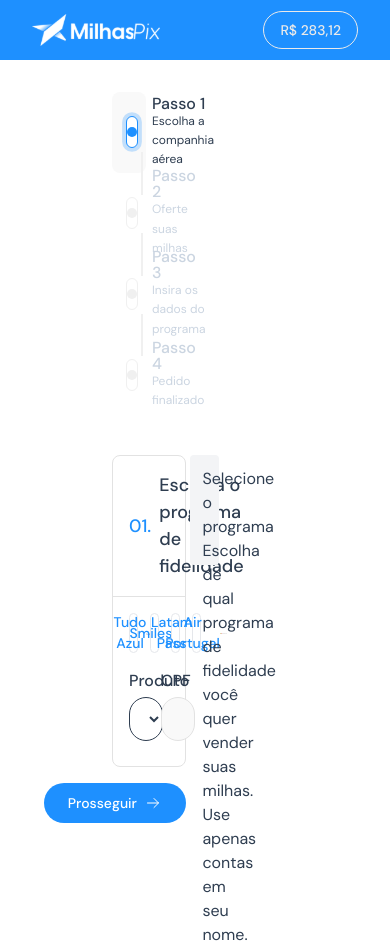
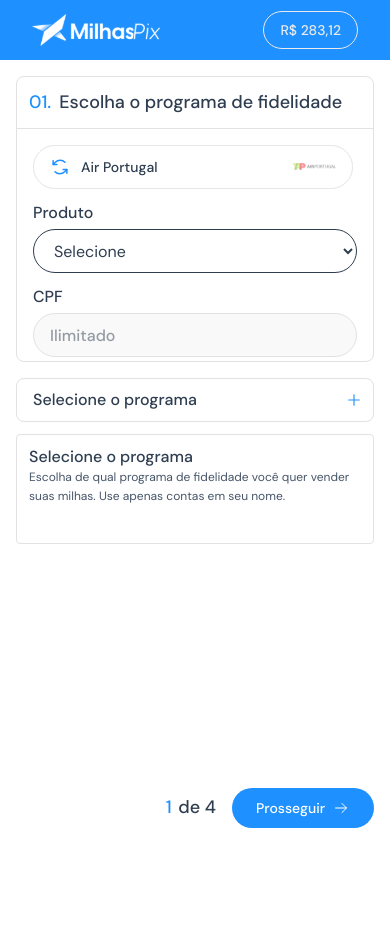
Before and after one commit to wll-machado/MilhasPix, a React (Vite) app: page /cadastro in a window 390 px wide. After the commit the page ends 844 px from the top, so only its background shows below. Built offline with nearby package versions, Linux system fonts and the light colour scheme.

Commit message:
form step 1 responsive styles , select and radio button implementation

```diff
--- a/src/components/LayoutMain.tsx
+++ b/src/components/LayoutMain.tsx
@@ -26,8 +26,11 @@
 
       <div className="containerContent">
         <div className="content">
-          <aside className="dotContainer">
+          <aside className="dotContainer ">
           <ul className=" h-full">
+                <li className="md:hidden text-[18px] font-[500] flex items-center justify-end">
+                  <p> <span className="text-[#1E90FF] mr-0.5">{currentStep + 1} </span>  de {steps.length}</p>
+                </li>
                 {steps.map((_, index) => {
                 let dotClass = "";
                 let cellClass = "";
@@ -46,8 +49,8 @@
                 }
 
                 return (
-      <li key={index} className={`dotCell ${cellClass}`}>
-        <span className={`dot ${dotClass}`}>
+                  <li key={index} className={`dotCell hidden md:flex   ${cellClass}`}>
+                    <span className={`dot  ${dotClass}`}>
                       <div></div>
                     </span>
                     <div className={`${textClass}`}>
--- a/src/index.css
+++ b/src/index.css
@@ -9,6 +9,7 @@
   --sucess-color: #12A19A;
   --inactive-color: #F0F0F0;
   --gray-color: #E2E2E2;
+  --text-secondary: #475569;
 }
 
 body {
@@ -23,11 +24,11 @@
 @layer components {
       /* Estilização do container principal */
       .containerContent{
-        @apply flex bg-[#FFFFFF] py-8 px-28;
+        @apply flex bg-[#FFFFFF] md:py-8 py-4  px-4 lg:px-28;
       }
 
       .content{
-        @apply flex flex-col sm:flex-row gap-10  h-[480px] w-full;
+        @apply flex flex-row  gap-10  h-[480px] w-full;
       }
       .bg {
         background-color: var(--primary-color);
@@ -63,7 +64,7 @@
         color: rgba(203, 213, 225, 1);
       }
       .dotContainer {
-        @apply w-[20.39%] h-[345px];
+        @apply w-[20.39%] md:h-[345px]  h-[28px] absolute md:relative md:left-0 md:bottom-0 bottom-5.5 left-[35%];
       }
       .dot{
         width: 32px;
@@ -177,47 +178,60 @@
 
  @layer components{
   .OutletContainer {
-  @apply flex-1 w-[64.45%];
+  @apply flex-1 w-[64.45%] ;
   }
 
   .form{
-    @apply w-[68.97%] flex flex-col;
+    @apply w-full md:w-[68.97%] flex flex-col ;
 
     & .formContainer{
       border: 1px solid #E2E2E2;
       border-radius: 8px;
       margin-bottom: 16px;
+      ;
     }
 
     & .radioContainer{
-      @apply flex w-full gap-3 justify-between h-[72px] p-4 ;
+      @apply flex w-full gap-3 relative justify-between h-[72px] p-4 ;
 
       & li{
-        @apply w-[22.34%] flex justify-center;
+        @apply md:w-[22.34%] flex justify-center md:relative absolute w-[90%] h-[44px] ;
         background-color: var(--background);
         border-radius: 56px;
 
 
-
         & .radio {
-          @apply flex justify-center items-center  w-full text-gray-500 bg-white border border-gray-200 rounded-lg cursor-pointer  peer-checked:border-blue-600 peer-checked:border-2  peer-checked:text-blue-600 hover:text-blue-600 ;
+          @apply flex md:justify-center md:gap-0 gap-2.75 justify-between px-4 items-center  w-full text-gray-500 bg-white border border-gray-200 rounded-lg cursor-pointer  peer-checked:border-blue-600 peer-checked:border-2  peer-checked:text-blue-600 hover:text-blue-600 ;
 
            border-radius: 56px;
 
-           & span{
+           & div {
+            @apply flex  md:justify-center w-full justify-between;
+            & span{
             font-size: 14px;
+            color: var(--text-color);
            }
 
            & .radioImg {
             @apply w-[43px] h-[20px] md:w-[61px] md:h-[26px] ;
             object-fit:contain;
            }
+           }
         }
       }
     }
 
+    & .buttonContainer{
+      @apply md:p-0 md:relative absolute p-4;
 
-    & .buttonForm{
+      display: flex;
+      flex-direction: column;
+
+      left: 0;
+      bottom: 0;
+
+     & .buttonForm{
+
       width: 142px;
       height: 40px;
       background-color: var(--primary-color);
@@ -232,11 +246,12 @@
       vertical-align: middle;
       padding: 10px 24px;
       border-radius: 44px;
-
+      z-index: 99;
       cursor: pointer;
       display: flex;
       gap: 8px;
       align-items: center;
+
       align-self: flex-end;
     }
 
@@ -263,6 +278,7 @@
       align-items: center;
       align-self: flex-start;
     }
+    }
 
     & span{
       color: var(--primary-color);
@@ -279,9 +295,10 @@
     }
   }
 
+
   .titleContainer{
     border-bottom: 1px solid #E2E2E2;
-    @apply flex w-full p-4 items-center gap-2;
+    @apply flex w-full md:p-4 p-3 items-center gap-2;
   }
   .title {
     font-family: DM Sans;
@@ -294,3 +311,26 @@
   }
 
  }
+
+ .notification {
+ @apply p-3 border border-[#E2E2E2] rounded h-[110px] w-full md:w-[26.72%];
+
+   & h2{
+
+    font-weight: 500;
+    font-style: Medium;
+    font-size: 16px;
+    line-height: 130%;
+    letter-spacing: 0%;
+    color: var(--text-color);
+   }
+
+   & p{
+    font-weight: 400;
+    font-style: Regular;
+    font-size: 12px;
+    line-height: 160%;
+    letter-spacing: 0%;
+    color: var(--text-secondary);
+   }
+ }
--- a/src/pages/FormStep1.tsx
+++ b/src/pages/FormStep1.tsx
@@ -1,22 +1,31 @@
-
 import { useForm } from "react-hook-form";
 import { useNavigate } from "react-router";
-import { useOffers } from  "../context/OffersContext";
+import { useOffers } from "../context/OffersContext";
 import Button from "../components/Button";
 import Azul from "../assets/icons/Azul.svg";
 import Air from "../assets/icons/Air.svg";
 import Latam from "../assets/icons/Latam.svg";
 import Smiles from "../assets/icons/Smiles.svg";
+import Clock from "../assets/icons/Clockwise.svg";
+import Plus from "../assets/icons/Plus.svg";
+import { useState } from "react";
 
 type FormValues = {
   programa: string;
-  cpf: string;
+  cpf?: string;
   produto: string;
 };
 
+const programas = [
+  { id: "tudoazul", label: "Tudo Azul", img: Azul },
+  { id: "smiles", label: "Smiles", img: Smiles },
+  { id: "latam-pass", label: "Latam Pass", img: Latam },
+  { id: "airportugal", label: "Air Portugal", img: Air },
+];
+
 const FormStep1 = () => {
   const { data, updateData } = useOffers();
-  const { register, handleSubmit} = useForm<FormValues>({
+  const { register, handleSubmit, setValue } = useForm<FormValues>({
     defaultValues: {
       programa: data.programa || "",
       cpf: data.cpf || "",
@@ -25,73 +34,61 @@
   });
   const navigate = useNavigate();
 
+  const [selectedPrograma, setSelectedPrograma] = useState(data.programa || "");
+
   const onSubmit = (values: FormValues) => {
     updateData(values);
     console.log("Step1 data:", values);
     navigate("/cadastro/step2");
   };
 
+  // Atualiza tanto o estado quanto o RHF
+  const handleProgramaChange = (value: string) => {
+    setSelectedPrograma(value);
+    setValue("programa", value, { shouldValidate: true });
+  };
+
   return (
-    <div className="flex  justify-between w-full">
-
-
-    <form  onSubmit={handleSubmit(onSubmit)} className="form">
-      <div className="formContainer">
+    <div className="flex flex-col md:flex-row justify-between w-full">
+      <form onSubmit={handleSubmit(onSubmit)} className="form">
+        <div className="formContainer md:h-full h-[286px]">
           <div className="titleContainer">
             <span>01.</span>
             <h2 className="title">Escolha o programa de fidelidade</h2>
           </div>
 
-
+          {/* Radios */}
           <ul className="radioContainer">
-                <li className="">
-                  <input type="radio" id="tudoazul"  value="tudoazul"
-              {...register("programa", { required: true })} className="hidden peer" required />
-                  <label htmlFor="tudoazul" className="radio">
-                      <span className="md:hidden">
-                       Tudo Azul
-                      </span>
-                      <img className="radioImg" src={Azul} alt="logo" />
+            {programas.map((p) => (
+              <li
+                key={p.id}
+                className={`${
+                  selectedPrograma === p.id ? "z-50" : "z-0"
+                } transition-all`}
+              >
+                <input
+                  type="radio"
+                  id={p.id}
+                  value={p.id}
+                  {...register("programa", { required: true })}
+                  checked={selectedPrograma === p.id}
+                  onChange={() => handleProgramaChange(p.id)}
+                  className="hidden peer"
+                  required
+                />
+                <label htmlFor={p.id} className="radio">
+                  <img src={Clock} className="md:hidden" alt="arrows" />
+                  <div>
+                    <span className="md:hidden">{p.label}</span>
+                    <img className="radioImg" src={p.img} alt={p.label} />
+                  </div>
                 </label>
               </li>
-
-                <li className="w-[22.34%]">
-                  <input type="radio" id="smiles"  value="smiles"
-              {...register("programa", { required: true })} className="hidden peer" required />
-                  <label htmlFor="smiles"  className="radio">
-                      <span className="md:hidden">
-                       Smiles
-                      </span>
-                      <img className="radioImg" src={Smiles} alt="logo" />
-                  </label>
-                </li>
-
-                <li className="w-[22.34%]" >
-                  <input type="radio" id="latam-pass"   value="latam-pass"
-              {...register("programa", { required: true })} className="hidden peer" required />
-                  <label  htmlFor="latam-pass" className="radio">
-                      <span className="md:hidden">
-                       Latam Pass
-                      </span>
-                      <img className="radioImg" src={Latam} alt="logo" />
-                  </label>
-                </li>
-
-                <li className="w-[22.34%]">
-                  <input type="radio" id="airportugal"  value="airportugal"
-                  {...register("programa", { required: true })} className="hidden peer" required />
-                  <label htmlFor="airportugal" className="radio">
-                      <span className="md:hidden">
-                       Air Portugal
-                      </span>
-                      <img className="radioImg" src={Air} alt="logo" />
-                  </label>
-                </li>
+            ))}
           </ul>
 
-        <div className="flex px-4 justify-between gap-3 h-[97px]">
-
-          <div className="w-1/2 ">
+          <div className="flex flex-col md:flex-row px-4  justify-between gap-3 md:h-[97px]">
+            <div className="md:w-1/2 w-full">
               <label className="block font-medium mb-1">Produto</label>
               <select
                 {...register("produto", { required: true })}
@@ -103,7 +100,7 @@
               </select>
             </div>
 
-          <div className="w-1/2">
+            <div className="md:w-1/2 w-full">
               <label className="block font-medium mb-1">CPF</label>
               <input
                 {...register("cpf")}
@@ -115,19 +112,49 @@
           </div>
         </div>
 
-      <Button className={ "buttonForm"} type="submit" text={"Prosseguir"}
-      iconPosition="right"/>
+        <div className="buttonContainer w-full ">
+          <Button
+            className={"buttonForm"}
+            type="submit"
+            text={"Prosseguir"}
+            iconPosition="right"
+          />
+        </div>
       </form>
 
-    <div className="p-3 bg-gray-100 rounded h-[110px] w-[26.72%]">
+      {/* Select que controla os radios no MOBILE */}
+      <div className="md:hidden relative w-full mb-3">
+        <select
+          name="programaMobile"
+          title="programaMobile"
+          value={selectedPrograma}
+          onChange={(e) => handleProgramaChange(e.target.value)}
+          className="appearance-none border border-[#E2E2E2] px-4 h-11 w-full rounded-[8px] text-[#2E3D50] font-[500]"
+        >
+          <option value="">Selecione o programa</option>
+          {programas.map((p) => (
+            <option key={p.id} value={p.id}>
+              {p.label}
+            </option>
+          ))}
+        </select>
+
+        <img
+          src={Plus}
+          alt="seta"
+          className="pointer-events-none absolute right-3 top-1/2 transform -translate-y-1/2 w-4 h-4"
+        />
+      </div>
+
+      <div className="notification">
         <h2>Selecione o programa</h2>
         <p>
-          Escolha de qual programa de fidelidade você quer vender suas milhas. Use apenas contas em seu nome.
+          Escolha de qual programa de fidelidade você quer vender suas milhas.
+          Use apenas contas em seu nome.
         </p>
       </div>
+    </div>
+  );
+};
 
-    </div>
-  )
-}
-
-export default FormStep1
+export default FormStep1;
```
Also changed, not shown: src/assets/icons/Clockwise.svg (added), src/assets/icons/Plus.svg (added). Lines whose indentation alone changed are shown as unchanged.
